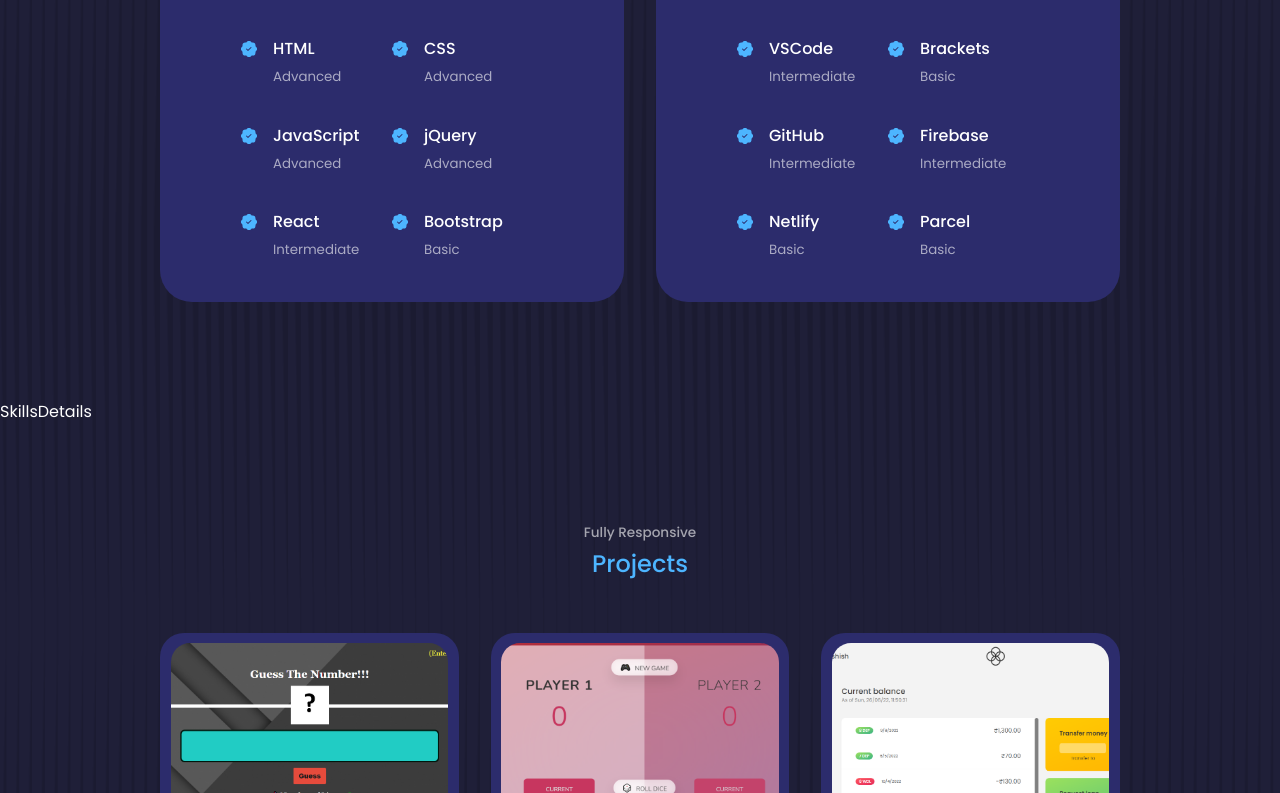
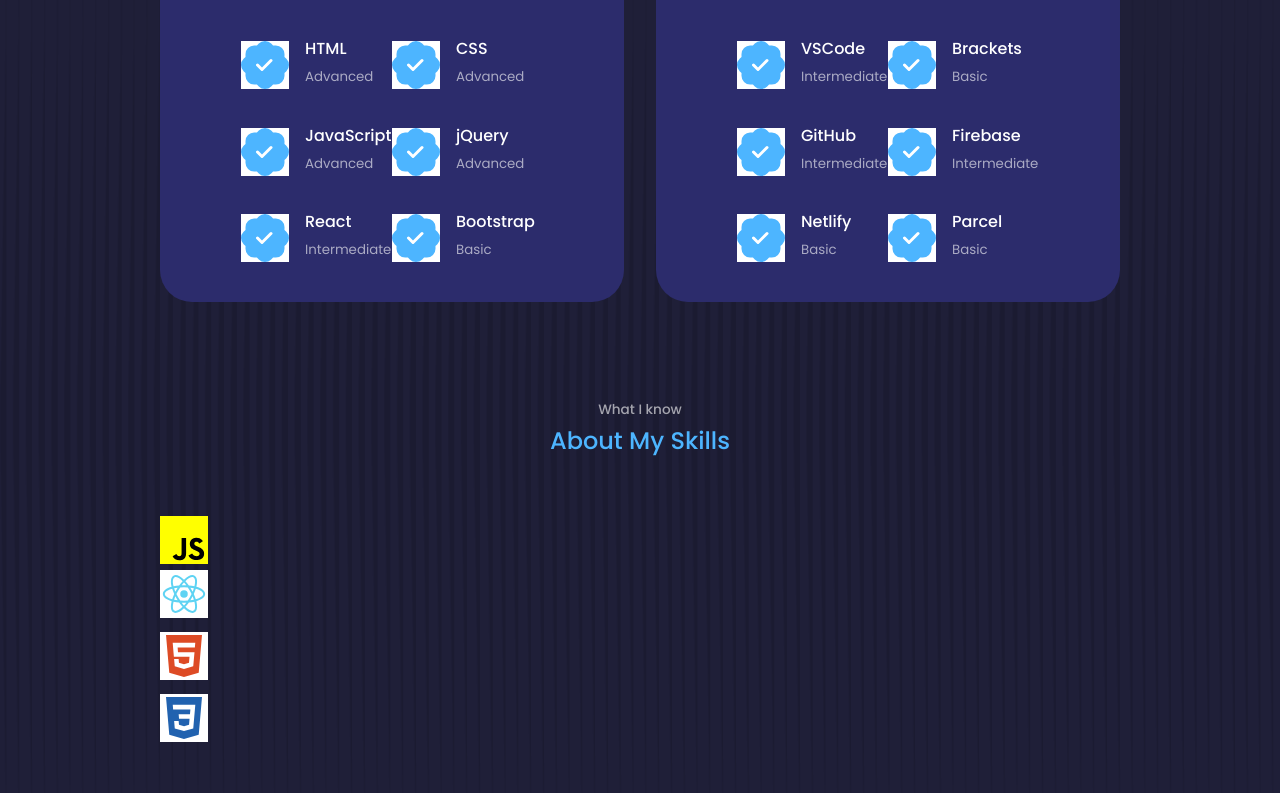
Before and after one commit to ash14ish/My-Portfolio, a React (Create React App) app: page / in a window 1280 px wide. Shown: the part 1607-2400 px from the top of the page. Built offline with nearby package versions, Linux system fonts and the light colour scheme.

Commit message:
portfolio

```diff
--- /dev/null
+++ b/src/components/SkillsDetails/SKILLS_DATA.js
@@ -0,0 +1,6 @@
+const SKILLS_DATA = {
+  js: [],
+  react: [],
+  html: [],
+  css: [],
+};
--- a/src/components/SkillsDetails/SkillsDetails.css
+++ b/src/components/SkillsDetails/SkillsDetails.css
@@ -0,0 +1,23 @@
+/* -------ICONS--------- */
+
+.skill__details-icon {
+  font-size: 3rem;
+  background-color: white;
+}
+
+#js {
+  color: yellow;
+  background-color: black;
+}
+
+#html {
+  color: #dd4b25;
+}
+
+#css {
+  color: #2162af;
+}
+
+#react {
+  color: #5ed3f3;
+}
--- a/src/components/SkillsDetails/SkillsDetails.jsx
+++ b/src/components/SkillsDetails/SkillsDetails.jsx
@@ -1,8 +1,34 @@
 import React from "react";
 import "./SkillsDetails.css";
+import { SiJavascript } from "react-icons/si";
+import { IoLogoHtml5, IoLogoCss3 } from "react-icons/io";
+import { RiReactjsFill } from "react-icons/ri";
 
 const SkillsDetails = () => {
-  return <section id="skillsdetails">SkillsDetails</section>;
+  return (
+    <section id="skillsdetails">
+      <h5>What I know</h5>
+      <h2>About My Skills</h2>
+
+      <div className="container container__details">
+        <article className="skill__details">
+          <SiJavascript id="js" className="skill__details-icon" />
+        </article>
+
+        <article className="skill_details">
+          <RiReactjsFill id="react" className="skill__details-icon" />
+        </article>
+
+        <article className="skill_details">
+          <IoLogoHtml5 id="html" className="skill__details-icon" />
+        </article>
+
+        <article className="skill_details">
+          <IoLogoCss3 id="css" className="skill__details-icon" />
+        </article>
+      </div>
+    </section>
+  );
 };
 
 export default SkillsDetails;
```
